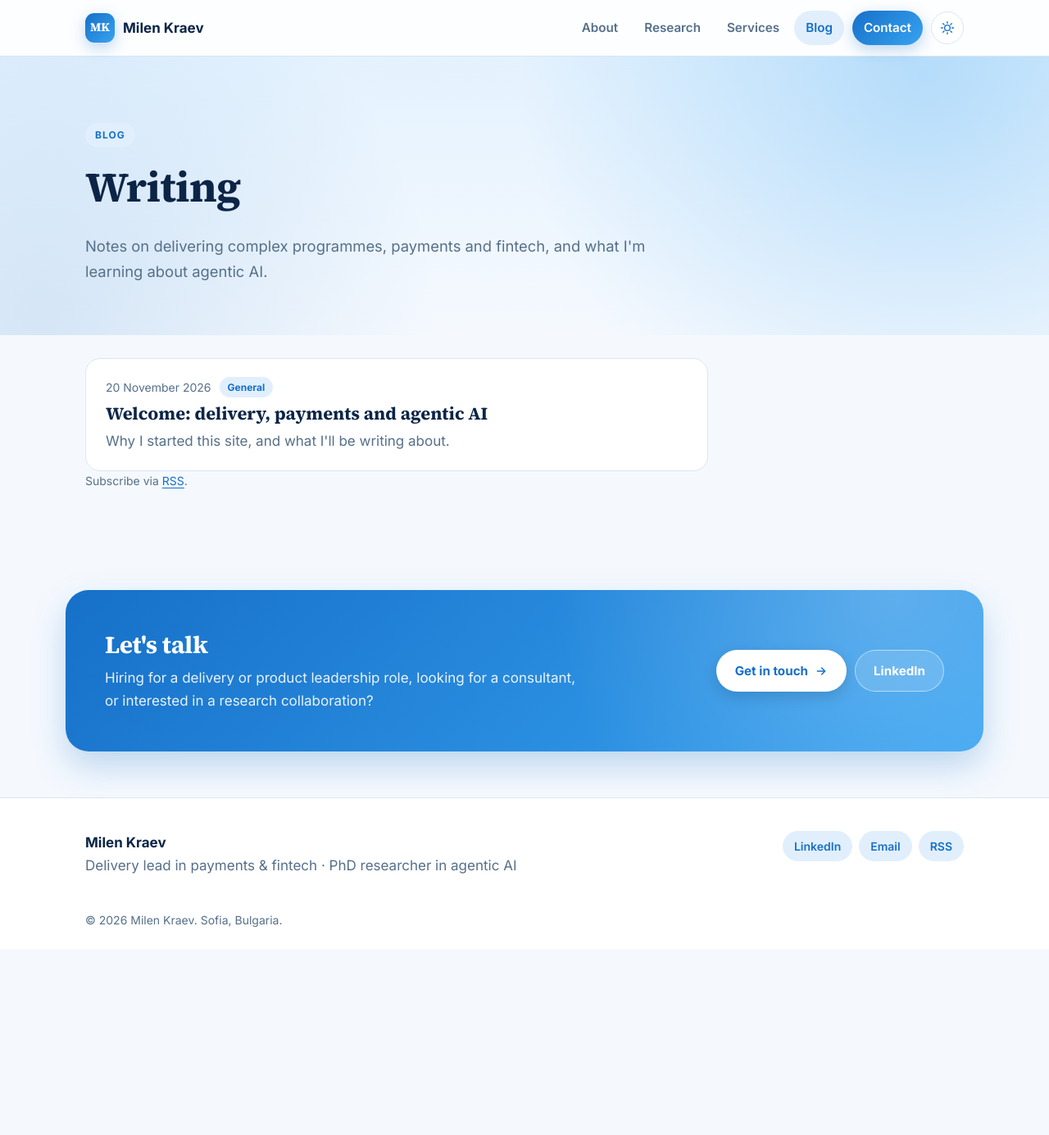
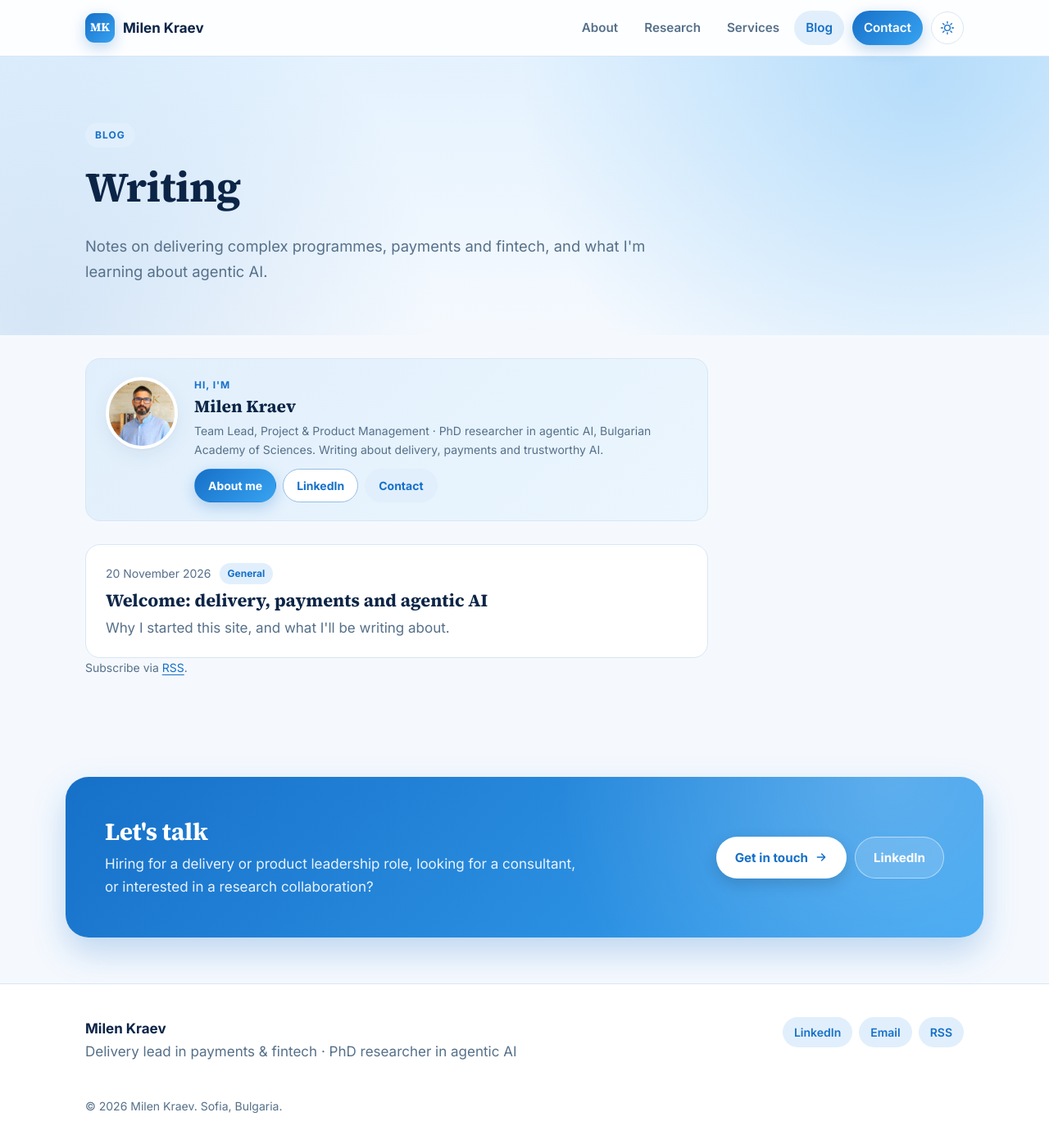
Before and after one commit to MKraev/MKraev.github.io, a Jekyll site: the page built from blog/index.html, in a window 1280 px wide and 1385 px high. Shown: the whole window at 82% size. Built offline with Jekyll 4.4.1, drawn with Linux system fonts in a browser that asks for light colours.

Commit message:
Add profile photo to home page and blog (byline + author box), use it as share image
Co-Authored-By: Claude Opus 5.5 <noreply@anthropic.com>

```diff
--- a/_config.yml
+++ b/_config.yml
@@ -30,7 +30,7 @@ author:
   scholar: ""       # Google Scholar profile URL
   researchgate: ""
   # Put the files in assets/ and uncomment / fill in:
-  photo: ""         # e.g. /assets/img/profile.jpg  (square, ~600x600)
+  photo: /assets/img/profile.jpg   # square; replace the file with a larger one (~600x600) for sharper display
   cv: ""            # e.g. /assets/files/Milen_Kraev_Resume.pdf
 
 # Status badges shown on the home page. Set enabled: false to hide.
@@ -70,6 +70,10 @@ feed:
 defaults:
   - scope:
       path: ""
+    values:
+      image: /assets/img/profile.jpg   # preview image when links are shared
+  - scope:
+      path: ""
       type: posts
     values:
       layout: post
--- /dev/null
+++ b/_includes/author-box.html
@@ -0,0 +1,17 @@
+<aside class="author-box">
+  {% if site.author.photo != "" %}
+    <img class="author-photo" src="{{ site.author.photo | relative_url }}" alt="Portrait of {{ site.author.name }}" width="88" height="88" loading="lazy">
+  {% else %}
+    <div class="author-photo avatar-initials" aria-hidden="true">{{ site.author.initials }}</div>
+  {% endif %}
+  <div class="author-text">
+    <p class="author-label">{{ include.label | default: 'Written by' }}</p>
+    <p class="author-name">{{ site.author.name }}</p>
+    <p class="muted small">{{ site.author.role }} · PhD researcher in agentic AI, Bulgarian Academy of Sciences. Writing about delivery, payments and trustworthy AI.</p>
+    <div class="author-actions">
+      <a class="btn btn-sm btn-primary" href="{{ '/about/' | relative_url }}">About me</a>
+      <a class="btn btn-sm" href="{{ site.author.linkedin }}" target="_blank" rel="noopener">LinkedIn</a>
+      <a class="btn btn-sm btn-ghost" href="{{ '/contact/' | relative_url }}">Contact</a>
+    </div>
+  </div>
+</aside>
--- a/assets/css/style.css
+++ b/assets/css/style.css
@@ -499,3 +499,29 @@ a.card-cta { text-decoration: none; }
 @media (prefers-reduced-motion: reduce) {
   * { transition: none !important; scroll-behavior: auto !important; }
 }
+
+/* ---------- Author (blog) ---------- */
+.byline { display: flex; align-items: center; gap: 12px; margin-top: 18px; }
+.byline-photo { width: 44px; height: 44px; border-radius: 50%; object-fit: cover; border: 2px solid var(--surface); box-shadow: 0 0 0 2px var(--accent-soft); }
+.byline-name { font-weight: 650; color: var(--heading); text-decoration: none; font-size: .95rem; }
+.byline-name:hover { color: var(--accent); }
+.author-box {
+  display: flex; gap: 20px; align-items: flex-start;
+  margin: 24px 0 28px; padding: 22px 24px; border-radius: var(--radius);
+  background: linear-gradient(135deg, var(--accent-soft), color-mix(in srgb, var(--accent-2) 10%, var(--surface)));
+  border: 1px solid var(--border);
+}
+.author-photo {
+  width: 88px; height: 88px; border-radius: 50%; object-fit: cover; flex: none;
+  border: 4px solid var(--surface); box-shadow: var(--shadow);
+}
+div.author-photo { display: grid; place-items: center; font-size: 1.8rem; }
+.author-text p { margin: 0; }
+.author-label { font-size: .75rem; font-weight: 700; letter-spacing: .08em; text-transform: uppercase; color: var(--accent); }
+.author-name { font-family: var(--font-serif); font-weight: 700; font-size: 1.3rem; color: var(--heading); }
+.author-actions { display: flex; flex-wrap: wrap; gap: 8px; margin-top: 12px; }
+@media (max-width: 520px) {
+  .author-box { flex-direction: column; align-items: center; text-align: center; }
+  .author-actions { justify-content: center; }
+}
+@media print { .author-box, .byline-photo { display: none; } }
--- a/blog/index.html
+++ b/blog/index.html
@@ -7,6 +7,7 @@ description: Notes by Milen Kraev on delivery management, payments, and agentic
 lead: Notes on delivering complex programmes, payments and fintech, and what I'm learning about agentic AI.
 ---
 <div class="narrow">
+  {% include author-box.html label="Hi, I'm" %}
   {% if site.categories.size > 1 %}
   <div class="filters no-print" role="group" aria-label="Filter posts by category">
     <button type="button" class="filter is-active" data-filter="all">All</button>
```
Also changed, not shown: _layouts/post.html (+11 -4 lines), assets/img/profile.jpg (added).
